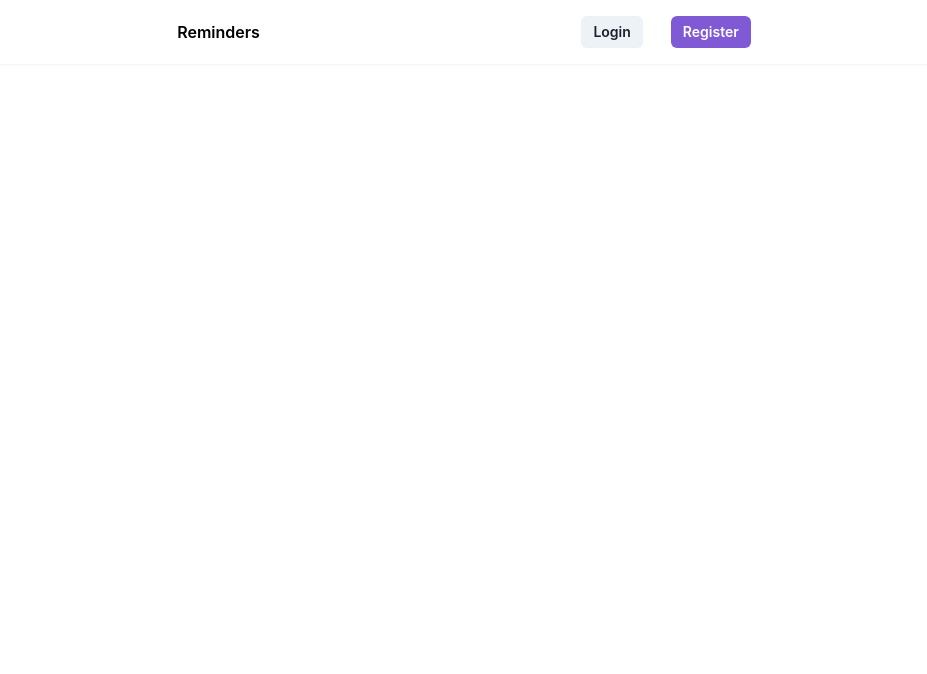
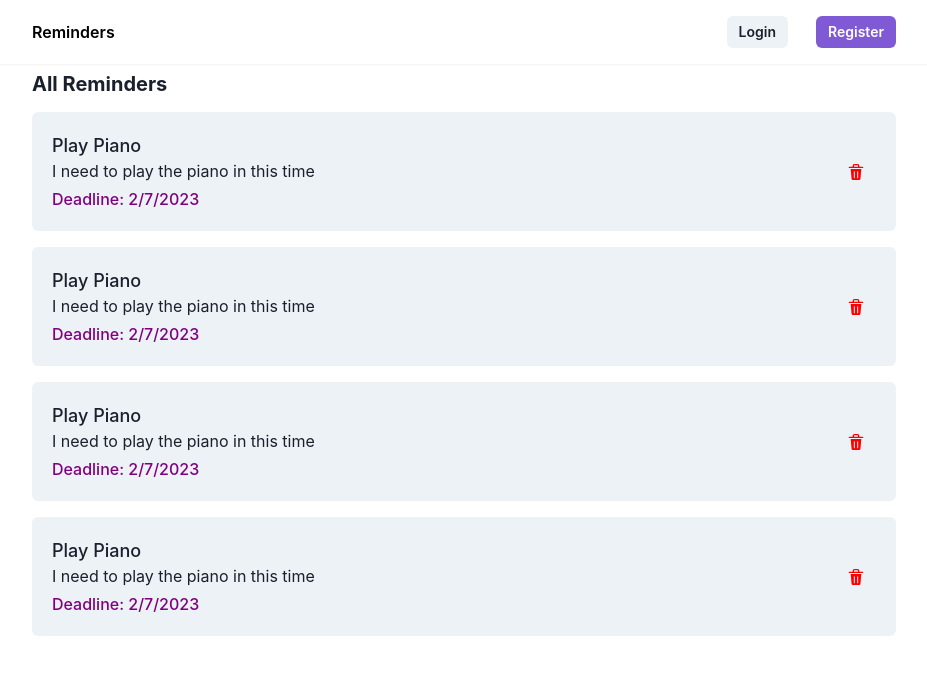
Before and after one commit to Manish24870/etashtech, a React (Create React App) app in the folder client/: page /reminders in a window 1280 px wide. Shown: the top 674 px of the page, without its empty margins (176-1103 px from the left). Built offline with nearby package versions, Linux system fonts and the light colour scheme.

Commit message:
render all reminders

```diff
--- a/client/package.json
+++ b/client/package.json
@@ -3,6 +3,7 @@
   "version": "0.1.0",
   "private": true,
   "dependencies": {
+    "@chakra-ui/icons": "^2.0.17",
     "@chakra-ui/react": "^2.4.9",
     "@emotion/react": "^11.10.5",
     "@emotion/styled": "^11.10.5",
--- a/client/src/App.js
+++ b/client/src/App.js
@@ -5,6 +5,7 @@ import Navbar from "./components/Navbar/Navbar";
 import Register from "./components/auth/Register";
 import Login from "./components/auth/Login";
 import AddReminder from "./components/AddReminder/AddReminder";
+import Reminders from "./components/Reminders/Reminders";
 
 function App() {
   return (
@@ -15,6 +16,7 @@ function App() {
           <Route path="/register" element={<Register />} />
           <Route path="/login" element={<Login />} />
           <Route path="/reminders/add" element={<AddReminder />} />
+          <Route path="/reminders/" element={<Reminders />} />
         </Routes>
       </ChakraProvider>
     </BrowserRouter>
--- a/client/src/components/Navbar/Navbar.jsx
+++ b/client/src/components/Navbar/Navbar.jsx
@@ -5,7 +5,7 @@ const Navbar = () => {
   return (
     <Box as="section">
       <Box as="nav" bg="bg-surface" boxShadow="sm">
-        <Container py={4}>
+        <Container py={4} maxW="4xl">
           <HStack spacing="10" justify="space-between">
             <Flex justify="space-between" flex="1">
               <ButtonGroup variant="link" spacing="8">
--- /dev/null
+++ b/client/src/components/Reminders/ReminderItem.jsx
@@ -0,0 +1,39 @@
+import {
+  Flex,
+  Card,
+  CardBody,
+  Button,
+  Heading,
+  Text,
+  useToast,
+  Box,
+  Spacer,
+  IconButton,
+} from "@chakra-ui/react";
+import { DeleteIcon } from "@chakra-ui/icons";
+
+const ReminderItem = (props) => {
+  return (
+    <Card mb={4} variant="filled">
+      <CardBody>
+        <Flex align="center">
+          <Box>
+            <Text fontSize="lg" fontWeight={500}>
+              Play Piano
+            </Text>
+            <Text>I need to play the piano in this time</Text>
+            <Text color="purple" fontWeight={500} mt={1}>
+              Deadline: {new Date().toLocaleDateString()}
+            </Text>
+          </Box>
+          <Spacer />
+          <Box>
+            <IconButton icon={<DeleteIcon />} color="red" />
+          </Box>
+        </Flex>
+      </CardBody>
+    </Card>
+  );
+};
+
+export default ReminderItem;
--- /dev/null
+++ b/client/src/components/Reminders/Reminders.jsx
@@ -0,0 +1,33 @@
+import {
+  Input,
+  Container,
+  Box,
+  Flex,
+  Card,
+  CardBody,
+  Button,
+  Heading,
+  Text,
+  useToast,
+} from "@chakra-ui/react";
+import { useEffect } from "react";
+
+import ReminderItem from "./ReminderItem";
+
+const Reminders = (props) => {
+  return (
+    <Container maxW="4xl">
+      <Heading as="h3" size="md" mt={2} mb={4}>
+        All Reminders
+      </Heading>
+      <Box>
+        <ReminderItem />
+        <ReminderItem />
+        <ReminderItem />
+        <ReminderItem />
+      </Box>
+    </Container>
+  );
+};
+
+export default Reminders;
--- a/client/src/components/auth/Login.jsx
+++ b/client/src/components/auth/Login.jsx
@@ -9,7 +9,7 @@ import {
   Text,
   useToast,
 } from "@chakra-ui/react";
-import { useEffect, useState } from "react";
+import { useState } from "react";
 import { useNavigate } from "react-router-dom";
 import axios from "axios";
 import jwt_decode from "jwt-decode";
```
Also changed, not shown: 1 other file (tests, documents, lock files or other folders).
